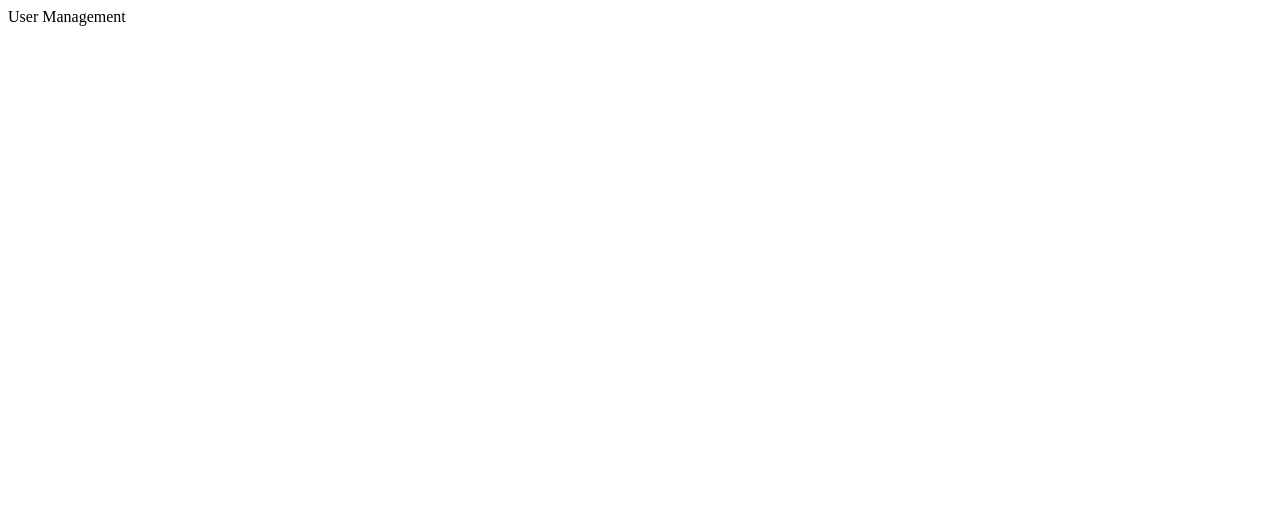
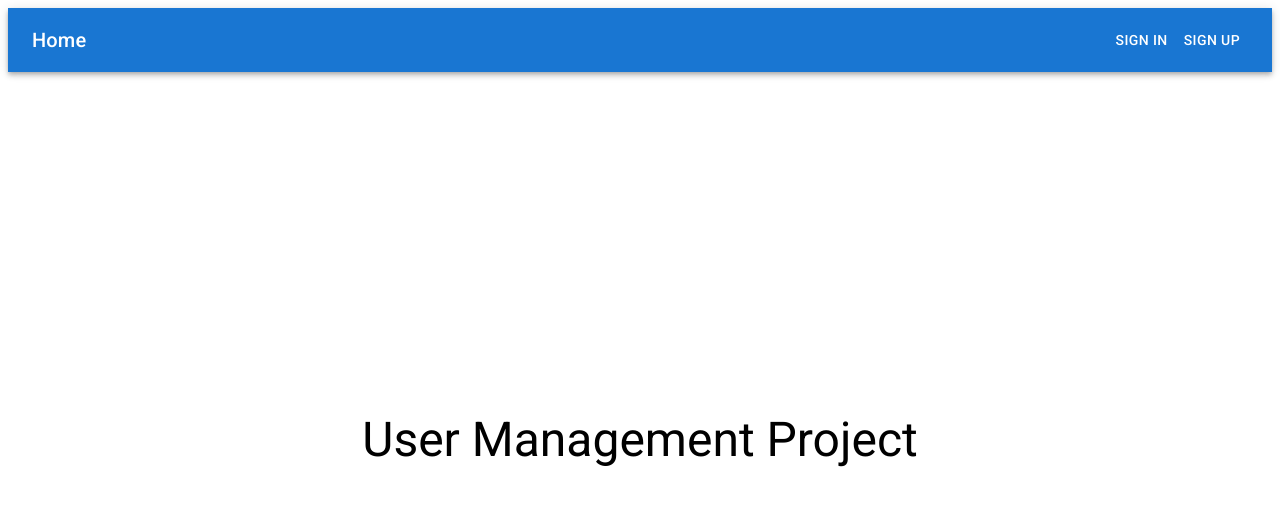
Before and after one commit to rd-xx/user-management-frontend, a Next.js app: page / in a window 1280 px wide. Shown: the top 506 px of the page. Built offline with nearby package versions, Linux system fonts and the light colour scheme.

Commit message:
chore: add home page

```diff
--- /dev/null
+++ b/src/components/Page.tsx
@@ -0,0 +1,42 @@
+import Typography from '@mui/material/Typography';
+import Toolbar from '@mui/material/Toolbar';
+import AppBar from '@mui/material/AppBar';
+import Button from '@mui/material/Button';
+import Grid from '@mui/material/Grid';
+import Box from '@mui/material/Box';
+import Head from 'next/head';
+
+export default function Page(props: {
+  title: string;
+  children: React.ReactNode;
+}) {
+  return (
+    <Box>
+      <Head>
+        <title>{props.title}</title>
+      </Head>
+      <Grid container minHeight="100vh" direction="column">
+        <Grid item>
+          <AppBar position="static">
+            <Toolbar>
+              <Typography variant="h6" component="div" sx={{ flexGrow: 1 }}>
+                {props.title}
+              </Typography>
+              <Button color="inherit">Sign in</Button>
+              <Button color="inherit">Sign up</Button>
+            </Toolbar>
+          </AppBar>
+        </Grid>
+        <Grid
+          item
+          display="flex"
+          flexGrow={1}
+          justifyContent="center"
+          alignItems="center"
+        >
+          {props.children}
+        </Grid>
+      </Grid>
+    </Box>
+  );
+}
--- a/src/pages/index.tsx
+++ b/src/pages/index.tsx
@@ -1,5 +1,10 @@
-import Box from '@mui/material/Box';
+import Typography from '@mui/material/Typography';
+import Page from '../components/Page';
 
 export default function Home() {
-  return <Box>User Management</Box>;
+  return (
+    <Page title="Home">
+      <Typography variant="h3">User Management Project</Typography>
+    </Page>
+  );
 }
```
